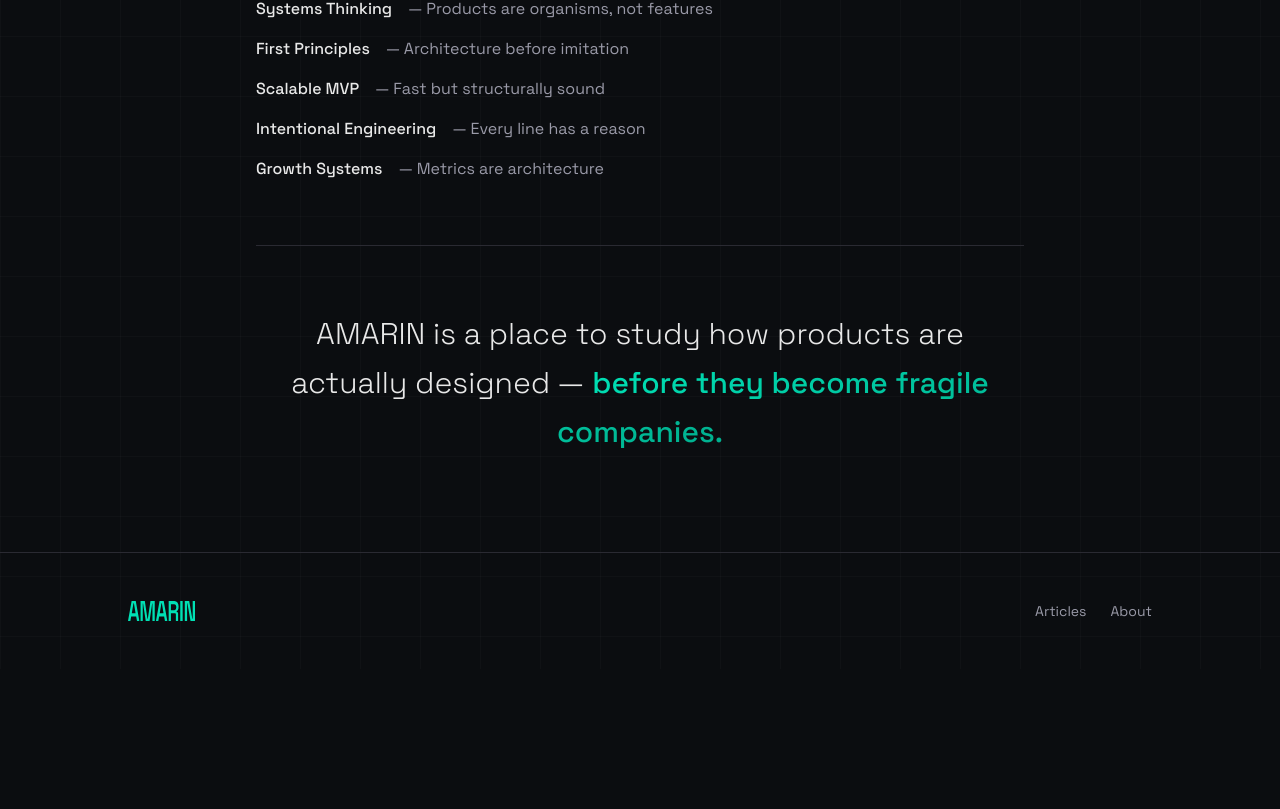
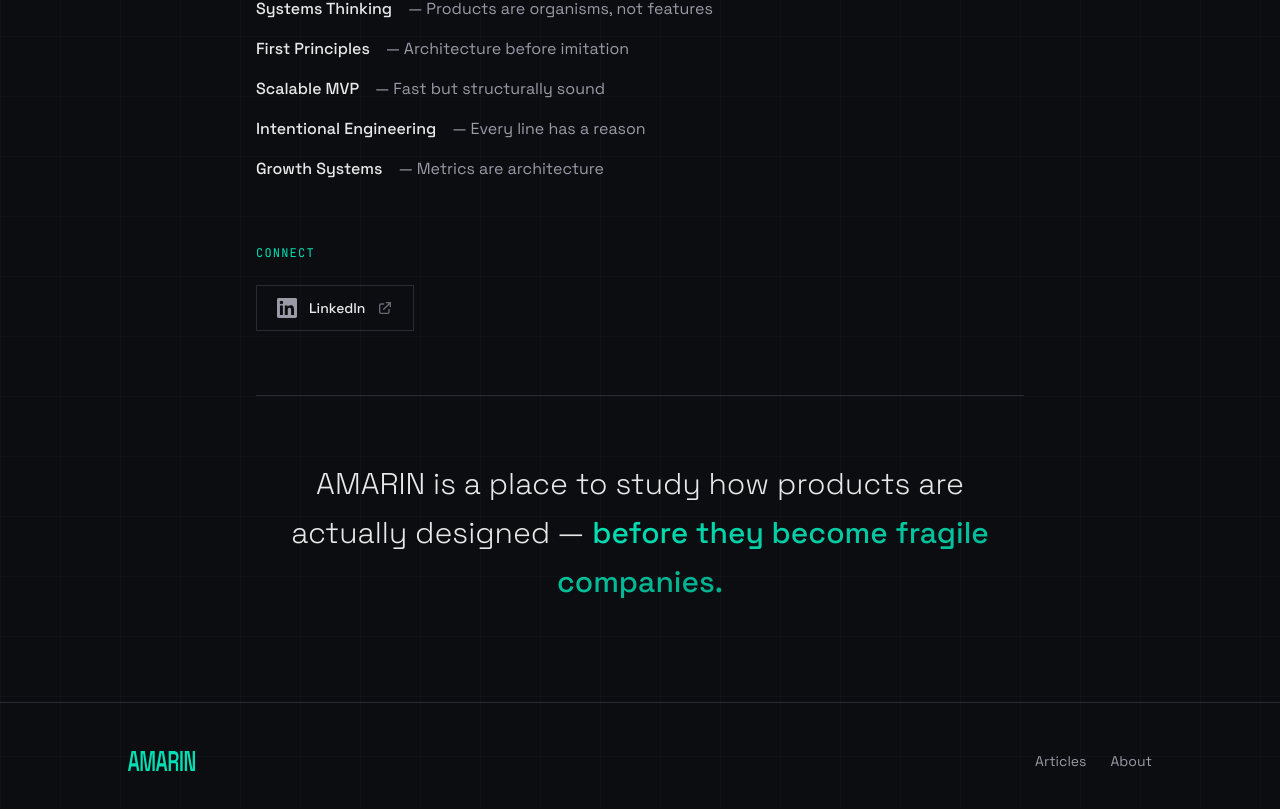
Before and after one commit to amarin13/amarin-platform, a Next.js app: page /about in a window 1280 px wide. Shown: the part 1584-2393 px from the top of the page. Before the commit the page ends 2253 px from the top, so only its background shows below. Built offline with nearby package versions, Linux system fonts and the light colour scheme.

Commit message:
feat: add social media links

```diff
--- a/app/(marketing)/about/page.tsx
+++ b/app/(marketing)/about/page.tsx
@@ -1,5 +1,6 @@
 import { Navbar } from "@/app/components/navbar";
 import { Footer } from "@/app/components/footer";
+import { SocialLinks } from "@/app/components/social-links";
 
 export const metadata = {
   title: "About — AMARIN",
@@ -159,6 +160,14 @@
             </div>
           </section>
 
+          {/* Connect */}
+          <section className="mt-16">
+            <p className="mb-6 font-mono text-xs uppercase tracking-widest text-accent">
+              Connect
+            </p>
+            <SocialLinks links={["linkedin"]} />
+          </section>
+
           {/* Closing */}
           <section className="mt-16 pt-16 border-t border-border">
             <p className="text-2xl font-light leading-relaxed md:text-3xl text-center">
--- /dev/null
+++ b/app/components/social-links.tsx
@@ -0,0 +1,93 @@
+import { socialLinks, type SocialKey } from "@/lib/social";
+
+const icons: Record<string, React.ReactNode> = {
+  linkedin: (
+    <svg
+      className="h-5 w-5"
+      fill="currentColor"
+      viewBox="0 0 24 24"
+      aria-hidden="true"
+    >
+      <path d="M20.447 20.452h-3.554v-5.569c0-1.328-.027-3.037-1.852-3.037-1.853 0-2.136 1.445-2.136 2.939v5.667H9.351V9h3.414v1.561h.046c.477-.9 1.637-1.85 3.37-1.85 3.601 0 4.267 2.37 4.267 5.455v6.286zM5.337 7.433c-1.144 0-2.063-.926-2.063-2.065 0-1.138.92-2.063 2.063-2.063 1.14 0 2.064.925 2.064 2.063 0 1.139-.925 2.065-2.064 2.065zm1.782 13.019H3.555V9h3.564v11.452zM22.225 0H1.771C.792 0 0 .774 0 1.729v20.542C0 23.227.792 24 1.771 24h20.451C23.2 24 24 23.227 24 22.271V1.729C24 .774 23.2 0 22.222 0h.003z" />
+    </svg>
+  ),
+  twitter: (
+    <svg
+      className="h-5 w-5"
+      fill="currentColor"
+      viewBox="0 0 24 24"
+      aria-hidden="true"
+    >
+      <path d="M18.244 2.25h3.308l-7.227 8.26 8.502 11.24H16.17l-5.214-6.817L4.99 21.75H1.68l7.73-8.835L1.254 2.25H8.08l4.713 6.231zm-1.161 17.52h1.833L7.084 4.126H5.117z" />
+    </svg>
+  ),
+  github: (
+    <svg
+      className="h-5 w-5"
+      fill="currentColor"
+      viewBox="0 0 24 24"
+      aria-hidden="true"
+    >
+      <path
+        fillRule="evenodd"
+        d="M12 2C6.477 2 2 6.484 2 12.017c0 4.425 2.865 8.18 6.839 9.504.5.092.682-.217.682-.483 0-.237-.008-.868-.013-1.703-2.782.605-3.369-1.343-3.369-1.343-.454-1.158-1.11-1.466-1.11-1.466-.908-.62.069-.608.069-.608 1.003.07 1.531 1.032 1.531 1.032.892 1.53 2.341 1.088 2.91.832.092-.647.35-1.088.636-1.338-2.22-.253-4.555-1.113-4.555-4.951 0-1.093.39-1.988 1.029-2.688-.103-.253-.446-1.272.098-2.65 0 0 .84-.27 2.75 1.026A9.564 9.564 0 0112 6.844c.85.004 1.705.115 2.504.337 1.909-1.296 2.747-1.027 2.747-1.027.546 1.379.202 2.398.1 2.651.64.7 1.028 1.595 1.028 2.688 0 3.848-2.339 4.695-4.566 4.943.359.309.678.92.678 1.855 0 1.338-.012 2.419-.012 2.747 0 .268.18.58.688.482A10.019 10.019 0 0022 12.017C22 6.484 17.522 2 12 2z"
+        clipRule="evenodd"
+      />
+    </svg>
+  ),
+};
+
+const ExternalLinkIcon = () => (
+  <svg
+    className="h-4 w-4 text-gray-400 group-hover:text-accent transition-colors"
+    fill="none"
+    stroke="currentColor"
+    viewBox="0 0 24 24"
+  >
+    <path
+      strokeLinecap="round"
+      strokeLinejoin="round"
+      strokeWidth={2}
+      d="M10 6H6a2 2 0 00-2 2v10a2 2 0 002 2h10a2 2 0 002-2v-4M14 4h6m0 0v6m0-6L10 14"
+    />
+  </svg>
+);
+
+interface SocialLinkButtonProps {
+  socialKey: SocialKey;
+}
+
+export function SocialLinkButton({ socialKey }: SocialLinkButtonProps) {
+  const social = socialLinks[socialKey];
+
+  return (
+    <a
+      href={social.href}
+      target="_blank"
+      rel="noopener noreferrer"
+      className="group flex items-center gap-3 border border-border px-5 py-3 transition-all hover:border-accent hover:bg-gray-100"
+    >
+      <span className="text-muted group-hover:text-accent transition-colors">
+        {icons[social.icon]}
+      </span>
+      <span className="text-sm font-medium group-hover:text-accent transition-colors">
+        {social.name}
+      </span>
+      <ExternalLinkIcon />
+    </a>
+  );
+}
+
+interface SocialLinksProps {
+  links: SocialKey[];
+}
+
+export function SocialLinks({ links }: SocialLinksProps) {
+  return (
+    <div className="flex flex-wrap gap-4">
+      {links.map((key) => (
+        <SocialLinkButton key={key} socialKey={key} />
+      ))}
+    </div>
+  );
+}
--- /dev/null
+++ b/lib/social.ts
@@ -0,0 +1,15 @@
+export const socialLinks = {
+  linkedin: {
+    name: "LinkedIn",
+    href: "https://linkedin.com/in/amarindev",
+    icon: "linkedin",
+  },
+  github: {
+    name: "GitHub",
+    href: "https://github.com/YOUR_GITHUB",
+    icon: "github",
+  },
+} as const;
+
+export type SocialKey = keyof typeof socialLinks;
+export type SocialLink = (typeof socialLinks)[SocialKey];
```
